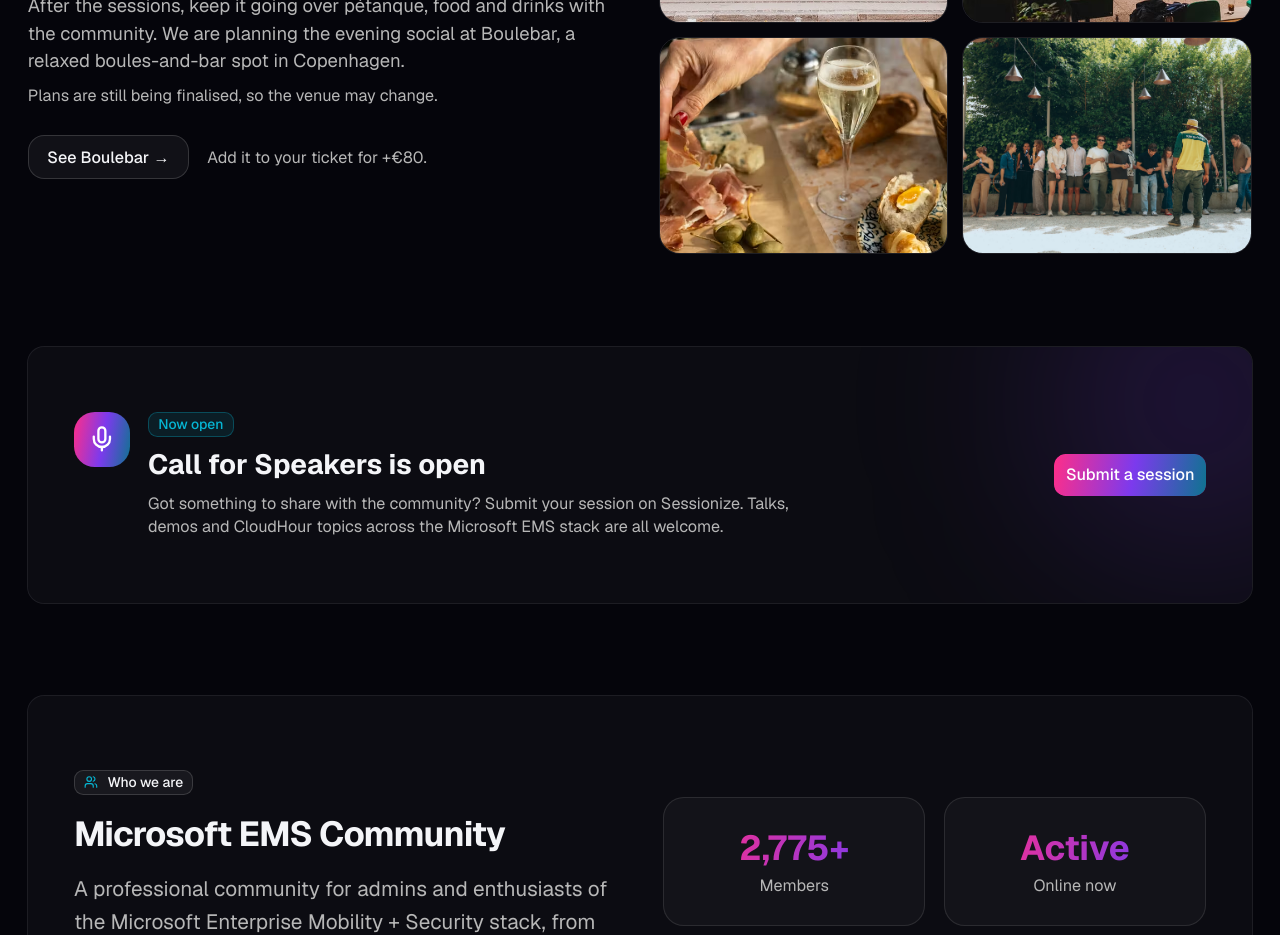
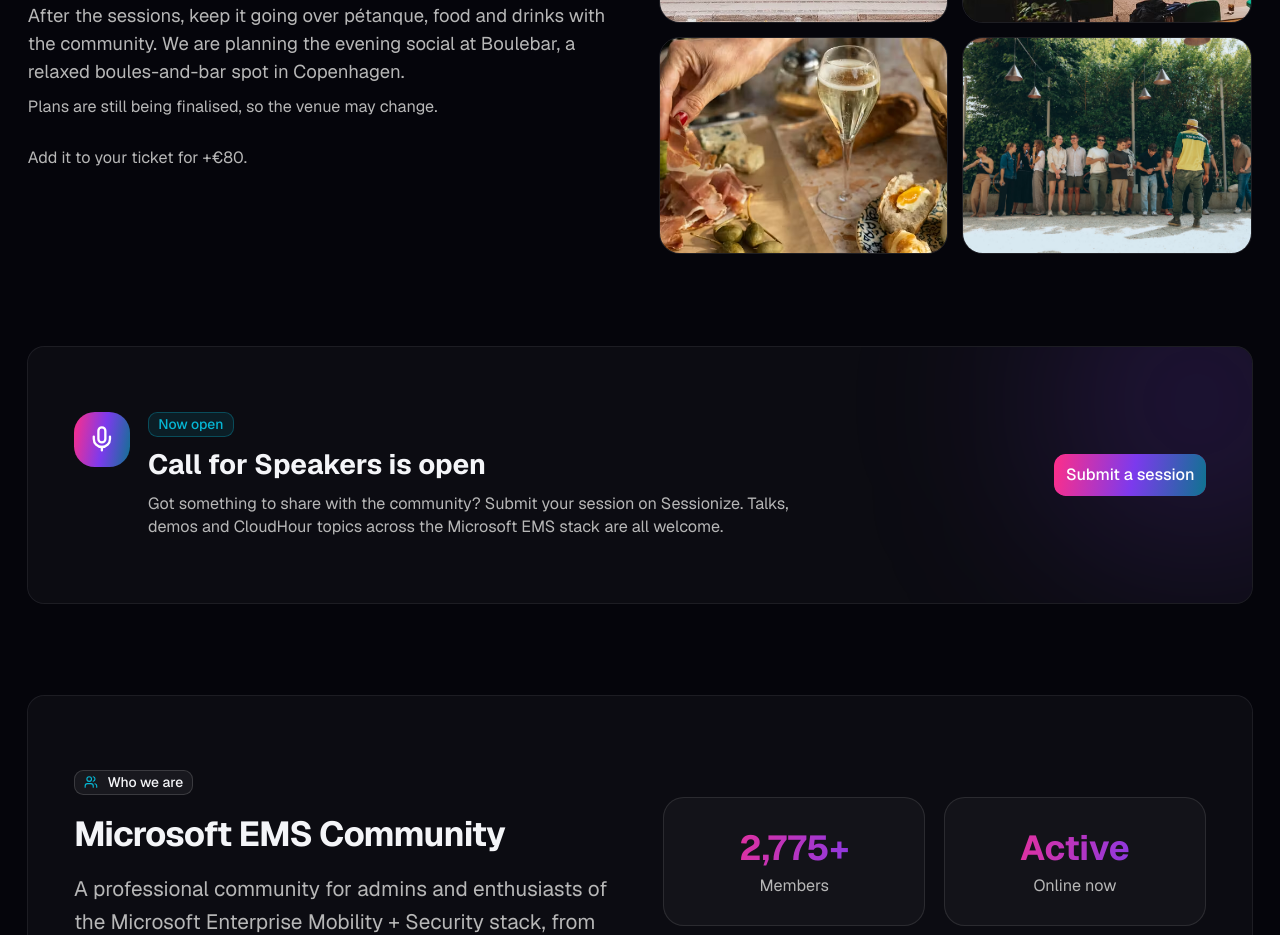
Before and after one commit to Microsoft-EMS-Community/msems-landing, a Next.js app: page / in a window 1280 px wide. Shown: the part 5880-6815 px from the top of the page. Built offline with nearby package versions, Linux system fonts and the light colour scheme; no server answers; the database is empty.

Commit message:
content(social): remove the Boulebar outbound link (not final)

```diff
--- a/src/components/social-evening.tsx
+++ b/src/components/social-evening.tsx
@@ -39,20 +39,10 @@ export function SocialEvening() {
               Plans are still being finalised, so the venue may change.
             </p>
           )}
-          <div className="mt-6 flex flex-wrap items-center gap-4">
-            <a
-              href={socialAddon.url}
-              target="_blank"
-              rel="noopener noreferrer"
-              className="inline-flex items-center gap-2 rounded-xl border border-white/15 bg-white/5 px-4 py-2 text-sm font-medium transition-colors hover:bg-white/10"
-            >
-              See {socialAddon.venue} →
-            </a>
-            <span className="text-sm text-muted-foreground">
-              Add it to your ticket for +{currency}
-              {socialAddon.price}.
-            </span>
-          </div>
+          <p className="mt-6 text-sm text-muted-foreground">
+            Add it to your ticket for +{currency}
+            {socialAddon.price}.
+          </p>
         </div>
 
         <div className="grid grid-cols-2 gap-3">
```
